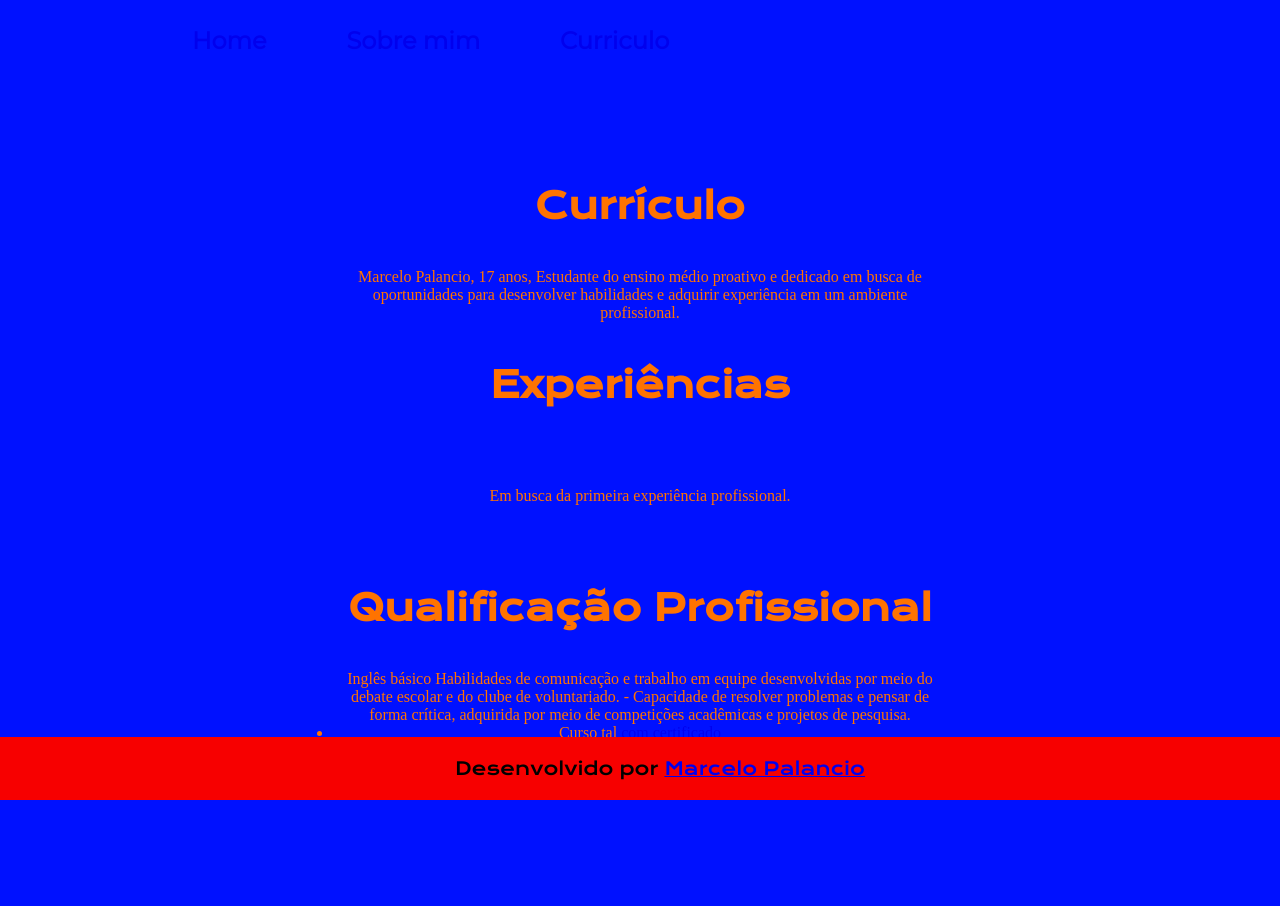
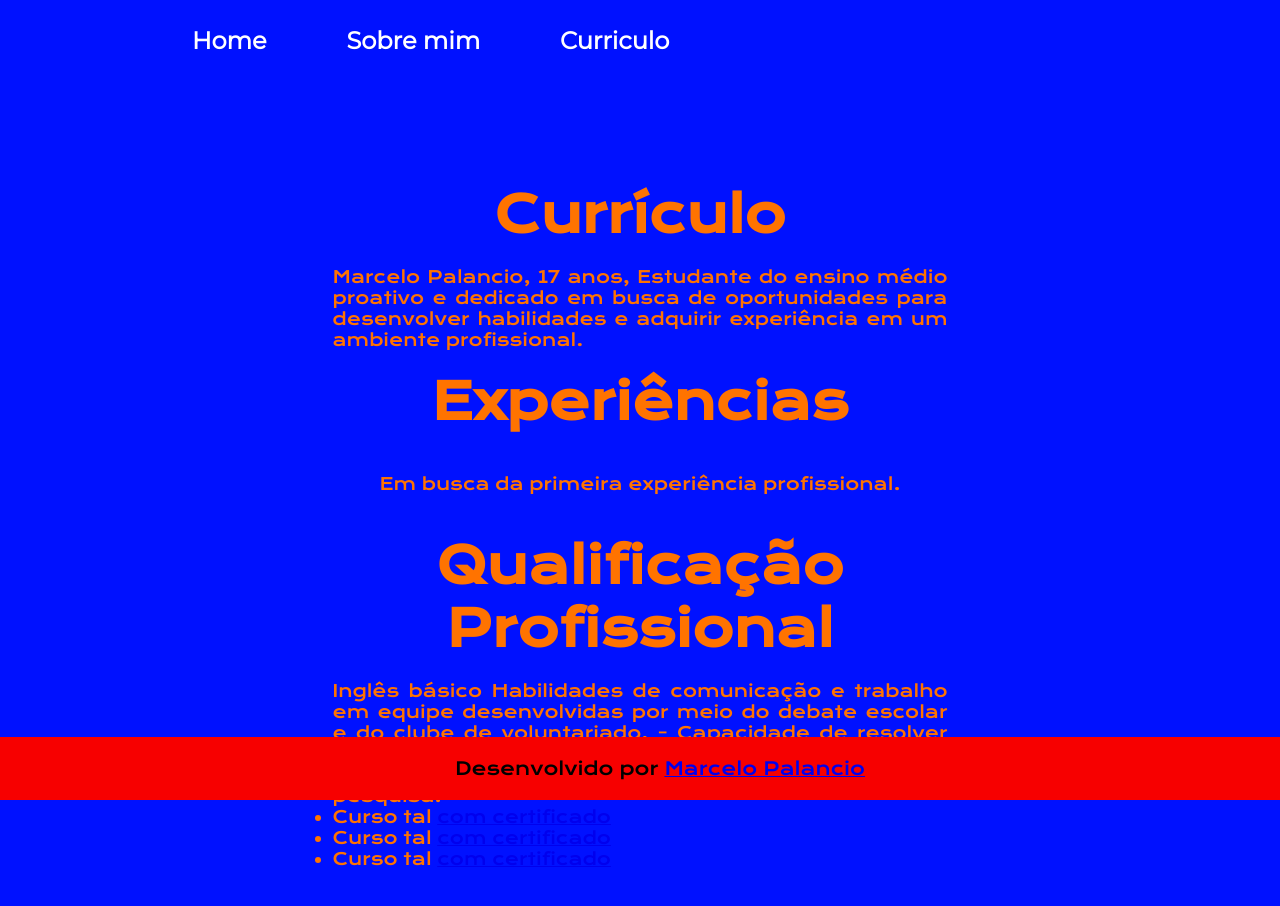
Before and after one commit to marcelo3ddd/portfolio.marcelopalancio, a plain HTML site: page curriculo.html in a window 1280 px wide. Before the commit the page ends 829 px from the top, so only its background shows below. Drawn offline with nearby package versions, Linux system fonts and the light colour scheme.

Commit message:
Add files via upload

```diff
--- a/style/sobremim.css
+++ b/style/sobremim.css
@@ -47,7 +47,7 @@ body {
     font-family: 'Montserrat', sans-serif;
     font-size: 24px;
     font-weight: 600;
-    color: rgb(0, 81, 255);
+    color: rgb(255, 255, 255);
     text-decoration: none;
 }
 
--- a/style/style.css
+++ b/style/style.css
@@ -44,7 +44,7 @@ body {
     font-family: 'Montserrat', sans-serif;
     font-size: 24px;
     font-weight: 600;
-    color: rgb(255, 102, 0)55, 255, 255);
+    color: white;
     text-decoration: none;
 }
 
@@ -99,7 +99,7 @@ body {
     height: auto;
 
     /* Define o espaçamento entre os elementos filhos como 40px */
-    gap: 40px;
+    gap: 20px;
 
     /* Define a ordem do elemento como 2 na ordem de exibição */
     order: 2;
@@ -108,7 +108,18 @@ body {
 /* Estilos para elementos com a classe .apresentacao-conteudo-titulo */
 .apresentacao-conteudo-titulo {
     /* Define o tamanho da fonte como 36px */
-    font-size: 36px;
+    font-size: 50px;
+
+    /* Define a família de fontes como 'Krona One' com fallback para sans-serif */
+    font-family: 'Krona One', sans-serif;
+
+    /* Alinha o texto justificado */
+    text-align: center;
+}
+
+.apresentacao-conteudo-texto {
+    /* Define o tamanho da fonte como 36px */
+    font-size: 17px;
 
     /* Define a família de fontes como 'Krona One' com fallback para sans-serif */
     font-family: 'Krona One', sans-serif;
@@ -120,7 +131,7 @@ body {
 /* Estilos para elementos com a classe .apresentacao-conteudo-paragrafo */
 .apresentacao-conteudo-paragrafo {
     /* Define o tamanho da fonte como 24px */
-    font-size: 24px;
+    font-size: 40px;
 
     /* Define a família de fontes como 'Montserrat' com fallback para sans-serif */
     font-family: 'Montserrat', sans-serif;
@@ -328,6 +339,7 @@ body {
     text-transform: uppercase;
     position: relative;
     overflow: hidden;
+    margin-bottom: 30px;
 }
 
 .botao3::before {
```
